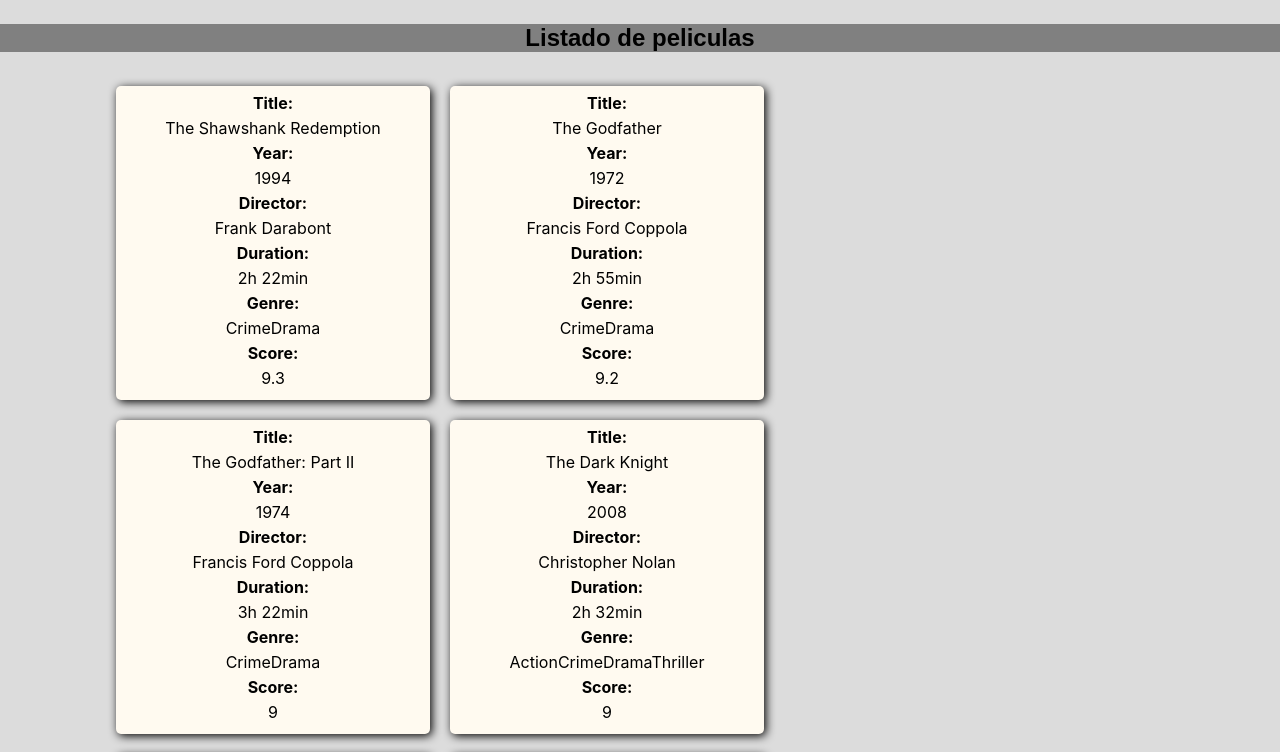
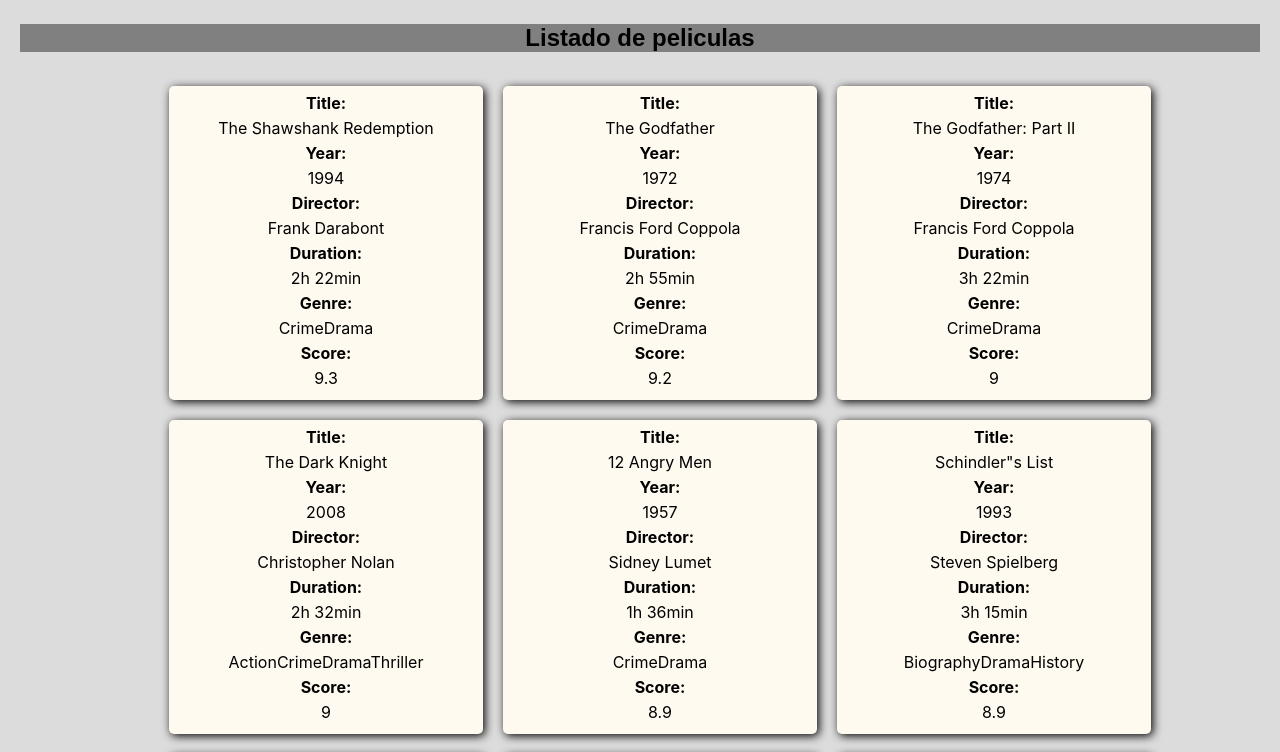
Before and after one commit to SoniaFaMa/List-print, a React (Create React App) app: page / in a window 1280 px wide. Shown: the top 752 px of the page. Built offline with nearby package versions, Linux system fonts and the light colour scheme.

Commit message:
created plugins folder

```diff
--- a/src/App.css
+++ b/src/App.css
@@ -1,6 +1,8 @@
 body{
-
+    display: flex;
     background-color: gainsboro;
+    justify-content: center;
+    flex-wrap: wrap;
 }
 
 p{
@@ -15,7 +17,7 @@ ul{
     display: flex;
     flex-wrap: wrap;
     justify-content: center;
-    width: 100vh;
+    width: 150vh;
 
 }
 
--- a/src/App.js
+++ b/src/App.js
@@ -1,6 +1,6 @@
 
 import './App.css';
-import List from './List'
+import List from './Complements/List'
 
 function App() {
   return (
--- a/src/List.js
+++ b/src/Complements/List.js
@@ -1,4 +1,4 @@
-import movies from './movies.js';
+import movies from '../movies.js';
 
 export default function List ({item}){
 
```
